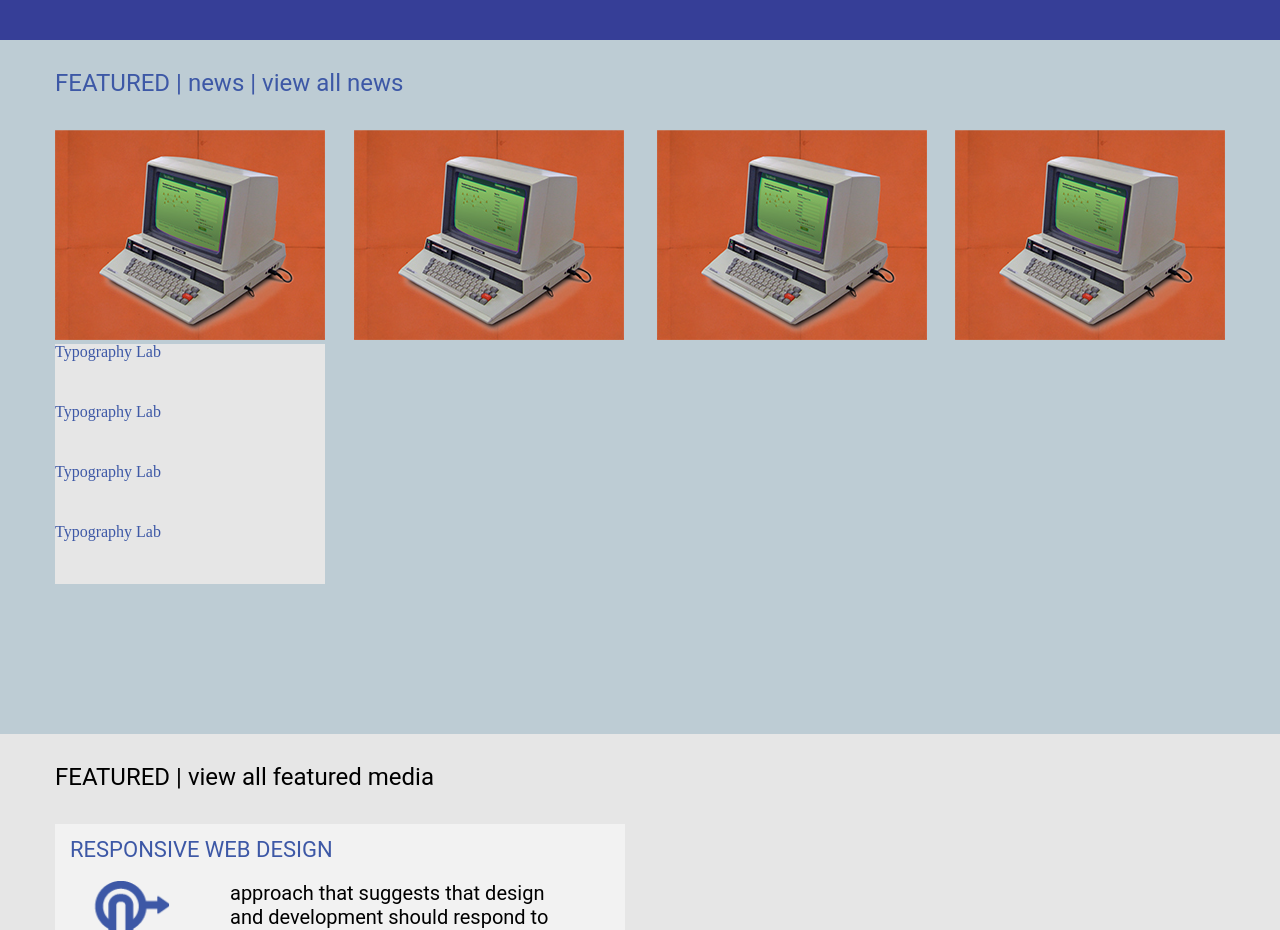
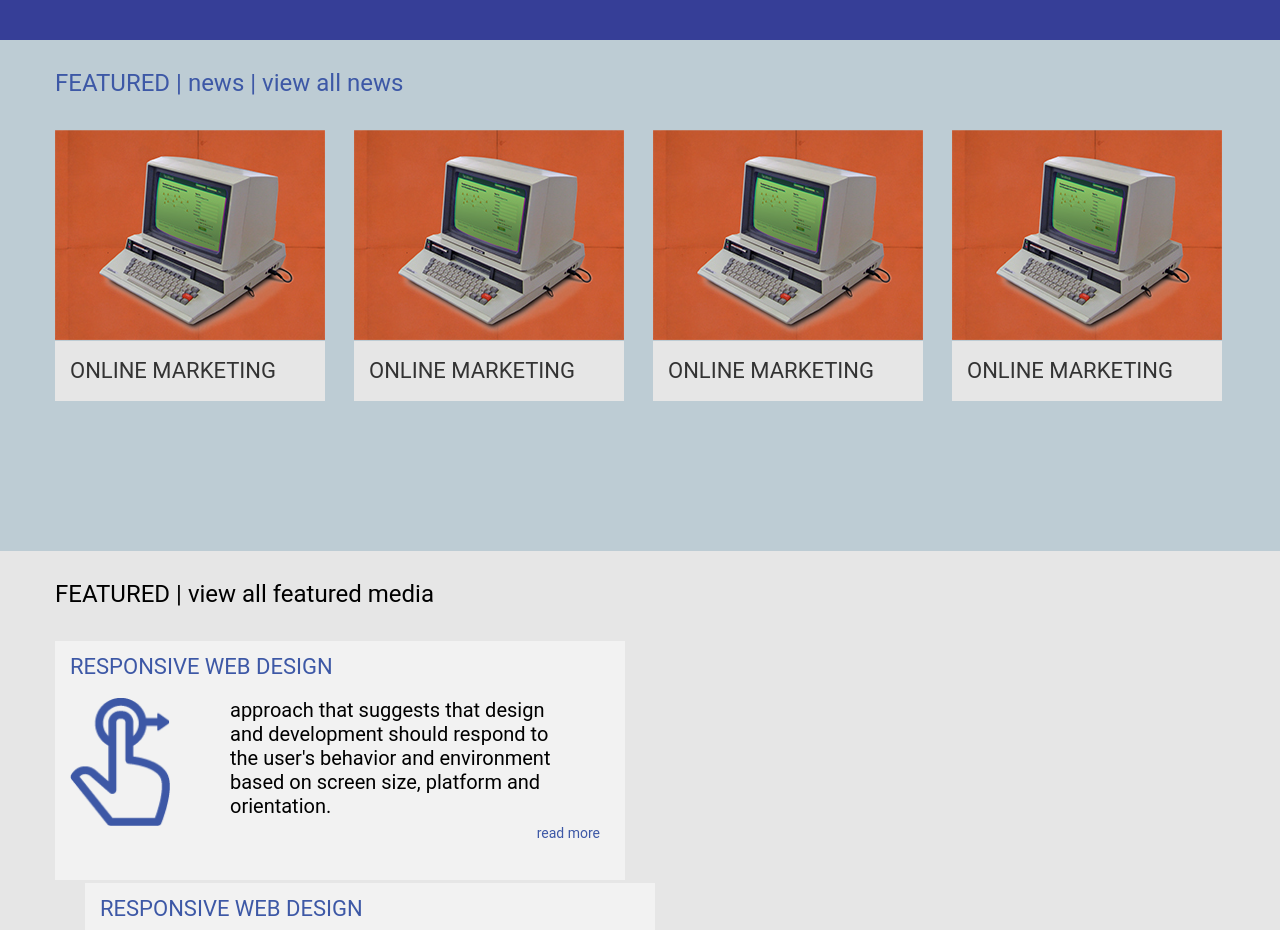
Before and after one commit to ssadady/lesson05, a plain HTML site: page index.html in a window 1280 px wide. Shown: the part 1080-2010 px from the top of the page. Drawn offline with Linux system fonts and the light colour scheme.

Commit message:
FIXED IMG BLOCK FINISHED FIRST DESIGN

```diff
--- a/css/style.css
+++ b/css/style.css
@@ -172,15 +172,20 @@ header{
     color: #3D58A6;
     padding: 31px 0 150px 0px;
 }
-.pc-text {
+.img-wrapper .img-tittle {
     width: 270px;
-    height: 60px;
+    line-height: 60px;
     background-color: #E6E6E6;
+    color: #333333;
+    /* width: 100%; */
+    font-family: "roboto";
+    font-size: 22px;
+    font-style: uppercase;
+    padding-left: 15px;
 }
-.img-section {
-
+.image-block img {
+    display: block;
 }
-
 .marginleft-30px{
     margin-left: 29px;
 }
--- a/index.html
+++ b/index.html
@@ -74,7 +74,23 @@
             <div class="container">
                 <h1 class="feature-heading inline-block">FEATURED | <a class="heading-link" href="">NEWS | view all news</a></h1>
                 <div class="img-wrapper clearfix">
-                    <img class="pc-logo float-left" src="imgs/png/pcphoto.png" alt="pclogo">
+                    <article class="img-article float-left">
+                        <img src="imgs/png/pcphoto.png" alt="pclogo" class="img-logo">
+                        <h1 class="img-tittle">ONLINE MARKETING</h1>
+                    </article>
+                    <article class="img-article float-left">
+                        <img src="imgs/png/pcphoto.png" alt="pclogo" class="img-logo marginleft-30px">
+                        <h1 class="img-tittle marginleft-30px">ONLINE MARKETING</h1>
+                    </article>
+                    <article class="img-article float-left">
+                        <img src="imgs/png/pcphoto.png" alt="pclogo" class="img-logo marginleft-30px" marginleft-30px>
+                        <h1 class="img-tittle marginleft-30px">ONLINE MARKETING</h1>
+                    </article>
+                    <article class="img-article float-left">
+                        <img src="imgs/png/pcphoto.png" alt="pclogo" class="img-logo marginleft-30px">
+                        <h1 class="img-tittle marginleft-30px">ONLINE MARKETING</h1>
+                    </article>
+                    <!-- <img class="pc-logo float-left" src="imgs/png/pcphoto.png" alt="pclogo">
                     <img class="pc-logo marginleft-30px" src="imgs/png/pcphoto.png" alt="pclogo">
                     <img class="pc-logo marginleft-30px" src="imgs/png/pcphoto.png" alt="pclogo">
                     <img class="pc-logo float-right" src="imgs/png/pcphoto.png" alt="pclogo">
@@ -83,7 +99,7 @@
                     <p class="pc-text">Typography Lab</p>
                     <p class="pc-text">Typography Lab</p>
                     <p class="pc-text">Typography Lab</p>
-                    <p class="pc-text">Typography Lab</p>
+                    <p class="pc-text">Typography Lab</p> -->
                 </div>
         </section>
         <section class="feature-block">
```
